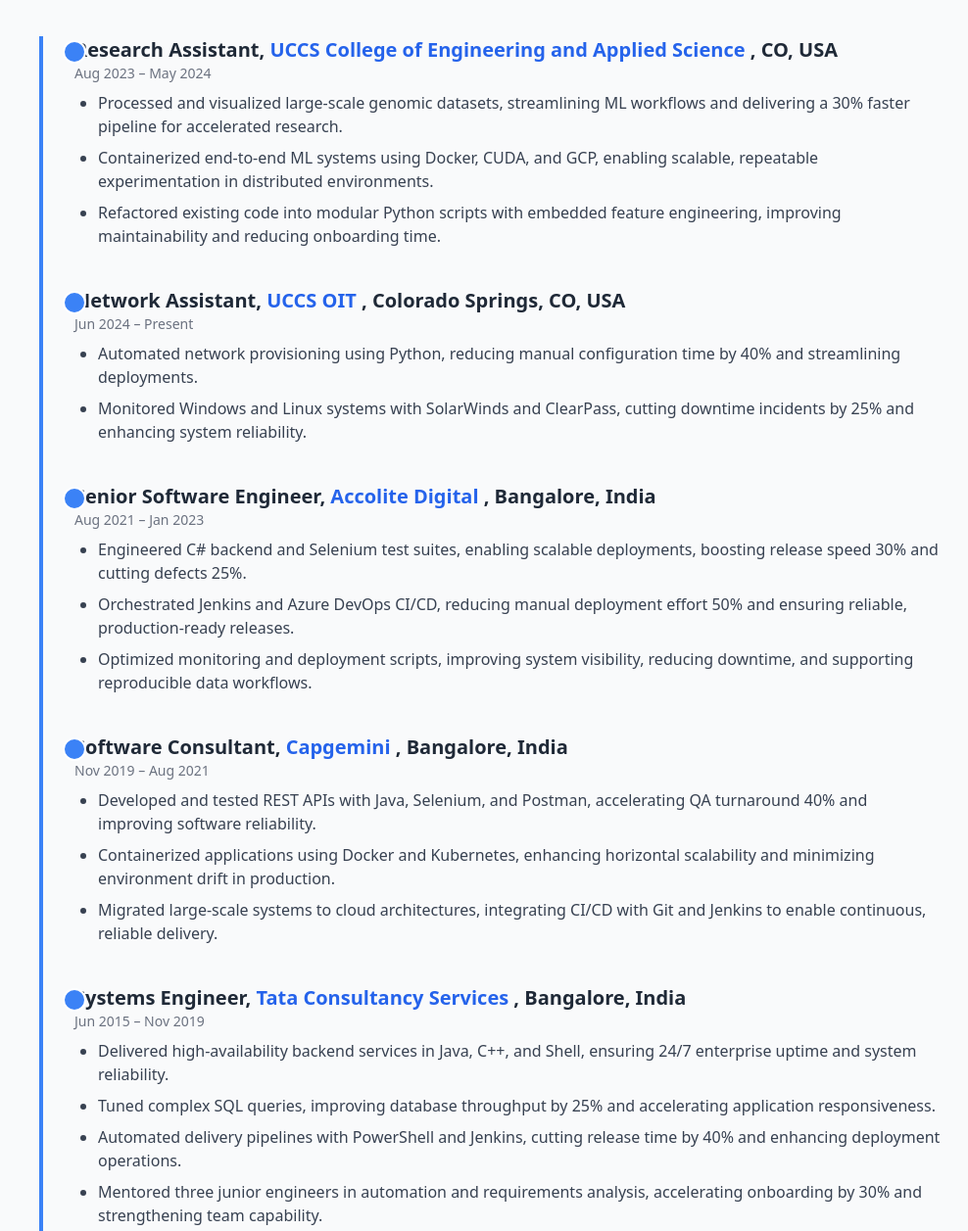
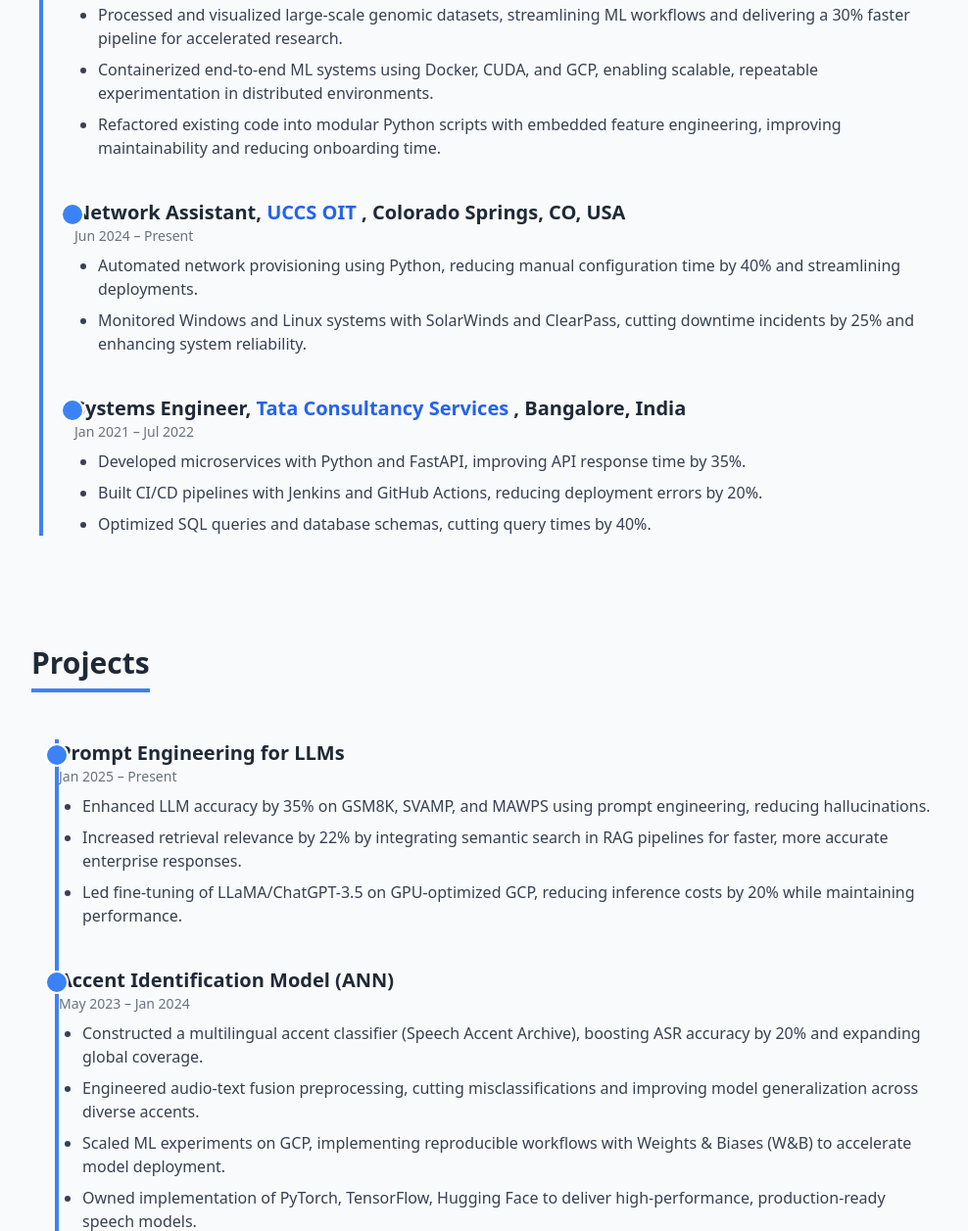
Before and after one commit to NeetaCode/Profile, a plain HTML site: page index.html in a window 1280 px wide. Shown: the part 1369-2626 px from the top of the page at 98% size, without its empty margins (272-1260 px from the left). Drawn offline with nearby package versions, Linux system fonts and the light colour scheme.

Commit message:
Update index.html

```diff
--- a/index.html
+++ b/index.html
@@ -95,19 +95,23 @@
       </div>
     </section>
 
-        <!-- Experience Section -->
-    <section id="experience" class="py-16 relative" data-aos="fade-up">
-      <h2 class="text-3xl font-bold border-b-4 border-blue-500 inline-block pb-2 mb-12">Professional Experience    </h2>
+    <!-- Professional Experience Section -->
+    <section class="mb-12">
+      <h2 class="text-2xl font-bold border-b-2 border-blue-500 pb-1 mb-8">Professional Experience    </h2>
 
-      <!-- Timeline Container -->
+      <!-- Timeline container -->
       <div class="relative border-l-4 border-blue-500 ml-2 pl-8">
 
         <!-- Research Assistant -->
         <div class="mb-10 relative">
-          <span class="absolute -left-3 top-1 bg-blue-500 w-6 h-6 rounded-full border-2 border-white">    </span>
+          <!-- Timeline dot -->
+          <span class="absolute -left-[14px] top-1 bg-blue-500 w-6 h-6 rounded-full border-2 border-white">    </span>
+
           <h3 class="text-xl font-semibold">
         Research Assistant,
-            <a href="https://www.uccs.edu/engineering" target="_blank" class="text-blue-600 hover:underline">UCCS College of Engineering and Applied Science    </a>, CO, USA
+            <a href="https://www.uccs.edu/engineering" target="_blank" class="text-blue-600 hover:underline">
+          UCCS College of Engineering and Applied Science
+            </a>, CO, USA
           </h3>
           <p class="text-sm text-gray-500 mb-2">Aug 2023 – May 2024    </p>
           <ul class="list-disc text-gray-700 mt-2 pl-6 space-y-2">
@@ -119,10 +123,13 @@
 
         <!-- Network Assistant -->
         <div class="mb-10 relative">
-          <span class="absolute -left-3 top-1 bg-blue-500 w-6 h-6 rounded-full border-2 border-white">    </span>
+          <!-- Timeline dot -->
+          <span class="absolute -left-[14px] top-1 bg-blue-500 w-6 h-6 rounded-full border-2 border-white">    </span>
+
           <h3 class="text-xl font-semibold">
         Network Assistant,
-            <a href="https://www.uccs.edu/oit" target="_blank" class="text-blue-600 hover:underline">UCCS OIT    </a>, Colorado Springs, CO, USA
+            <a href="https://www.uccs.edu/oit" target="_blank" class="text-blue-600 hover:underline">UCCS OIT    </a>,
+        Colorado Springs, CO, USA
           </h3>
           <p class="text-sm text-gray-500 mb-2">Jun 2024 – Present    </p>
           <ul class="list-disc text-gray-700 mt-2 pl-6 space-y-2">
@@ -131,50 +138,21 @@
           </ul>
         </div>
 
-        <!-- Senior Software Engineer -->
-        <div class="mb-10 relative">
-          <span class="absolute -left-3 top-1 bg-blue-500 w-6 h-6 rounded-full border-2 border-white">    </span>
-          <h3 class="text-xl font-semibold">
-        Senior Software Engineer,
-            <a href="https://www.accolitedigital.com/" target="_blank" class="text-blue-600 hover:underline">Accolite Digital    </a>, Bangalore, India
-          </h3>
-          <p class="text-sm text-gray-500 mb-2">Aug 2021 – Jan 2023    </p>
-          <ul class="list-disc text-gray-700 mt-2 pl-6 space-y-2">
-            <li>Engineered C# backend and Selenium test suites, enabling scalable deployments, boosting release speed 30% and cutting defects 25%.    </li>
-            <li>Orchestrated Jenkins and Azure DevOps CI/CD, reducing manual deployment effort 50% and ensuring reliable, production-ready releases.    </li>
-            <li>Optimized monitoring and deployment scripts, improving system visibility, reducing downtime, and supporting reproducible data workflows.    </li>
-          </ul>
-        </div>
-
-        <!-- Software Consultant -->
-        <div class="mb-10 relative">
-          <span class="absolute -left-3 top-1 bg-blue-500 w-6 h-6 rounded-full border-2 border-white">    </span>
-          <h3 class="text-xl font-semibold">
-        Software Consultant,
-            <a href="https://www.capgemini.com/" target="_blank" class="text-blue-600 hover:underline">Capgemini    </a>, Bangalore, India
-          </h3>
-          <p class="text-sm text-gray-500 mb-2">Nov 2019 – Aug 2021    </p>
-          <ul class="list-disc text-gray-700 mt-2 pl-6 space-y-2">
-            <li>Developed and tested REST APIs with Java, Selenium, and Postman, accelerating QA turnaround 40% and improving software reliability.    </li>
-            <li>Containerized applications using Docker and Kubernetes, enhancing horizontal scalability and minimizing environment drift in production.    </li>
-            <li>Migrated large-scale systems to cloud architectures, integrating CI/CD with Git and Jenkins to enable continuous, reliable delivery.    </li>
-          </ul>
-        </div>
-
         <!-- Systems Engineer -->
         <div class="mb-10 relative">
-          <span class="absolute -left-3 top-1 bg-blue-500 w-6 h-6 rounded-full border-2 border-white">    </span>
+          <!-- Timeline dot -->
+          <span class="absolute -left-[14px] top-1 bg-blue-500 w-6 h-6 rounded-full border-2 border-white">    </span>
+
           <h3 class="text-xl font-semibold">
         Systems Engineer,
-            <a href="https://www.tcs.com/" target="_blank" class="text-blue-600 hover:underline">Tata Consultancy Services    </a>, Bangalore, India
+            <a href="https://www.tcs.com/" target="_blank" class="text-blue-600 hover:underline">Tata Consultancy Services    </a>,
+        Bangalore, India
           </h3>
-          <p class="text-sm text-gray-500 mb-2">Jun 2015 – Nov 2019    </p>
+          <p class="text-sm text-gray-500 mb-2">Jan 2021 – Jul 2022    </p>
           <ul class="list-disc text-gray-700 mt-2 pl-6 space-y-2">
-            <li>Delivered high-availability backend services in Java, C++, and Shell, ensuring 24/7 enterprise uptime and system reliability.    </li>
-            <li>Tuned complex SQL queries, improving database throughput by 25% and accelerating application responsiveness.    </li>
-            <li>Automated delivery pipelines with PowerShell and Jenkins, cutting release time by 40% and enhancing deployment operations.    </li>
-            <li>Mentored three junior engineers in automation and requirements analysis, accelerating onboarding by 30% and strengthening team capability.    </li>
-            <li>Resolved concurrency and threading issues in distributed systems, enhancing stability and ensuring SLA compliance.    </li>
+            <li>Developed microservices with Python and FastAPI, improving API response time by 35%.    </li>
+            <li>Built CI/CD pipelines with Jenkins and GitHub Actions, reducing deployment errors by 20%.    </li>
+            <li>Optimized SQL queries and database schemas, cutting query times by 40%.    </li>
           </ul>
         </div>
 
```
